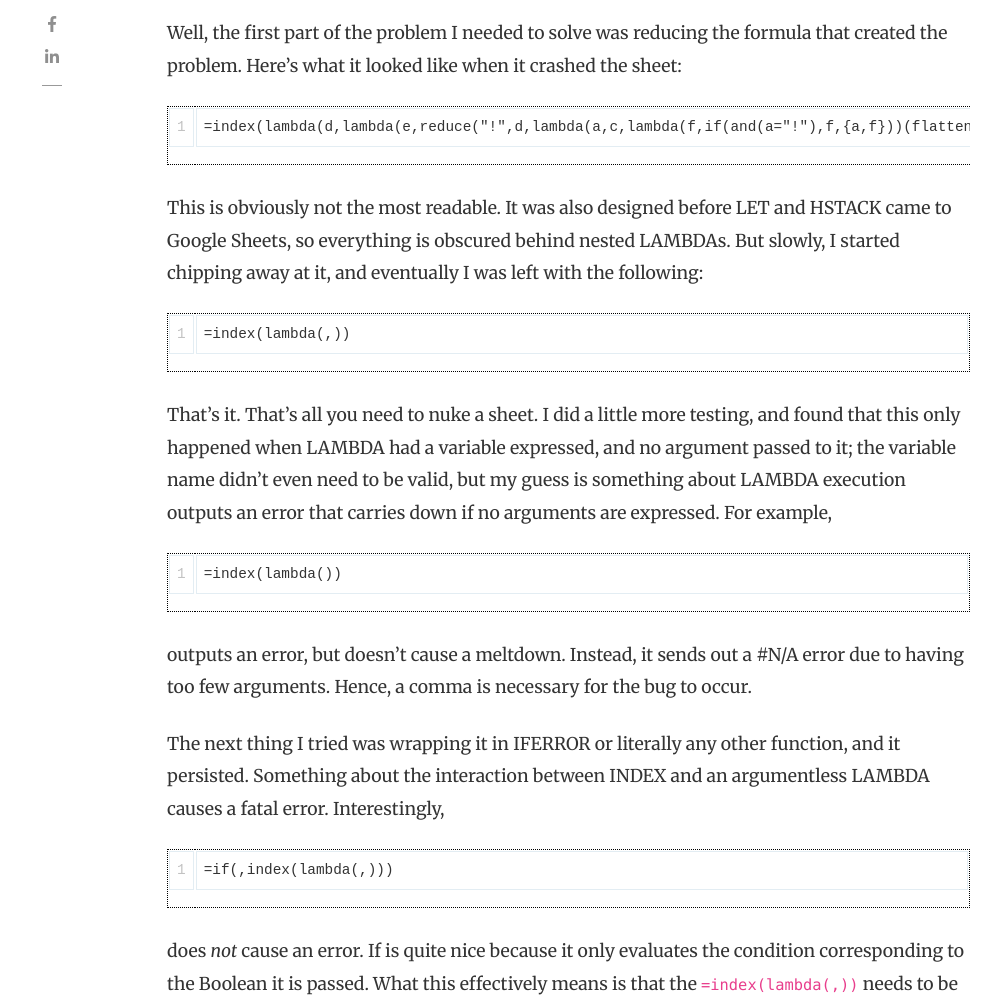
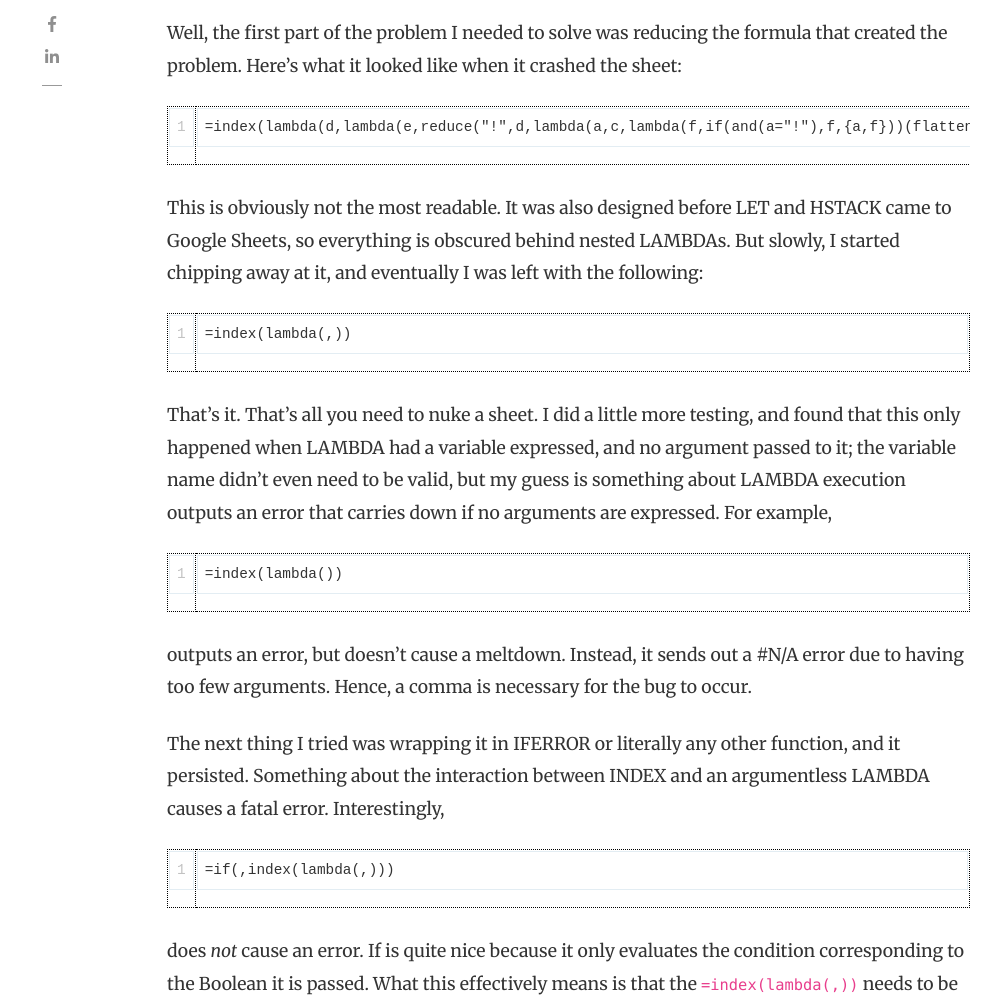
Before and after one commit to Astral1119/old, a Jekyll site: the page built from _posts/2023-02-14-crash-bug.md, in a window 1280 px wide and 1400 px high, scrolled down 1866 px. Shown: the part 154-1151 px from the top of the window, without its empty margins (118-1119 px from the left). Built offline with Jekyll 4.4.1, drawn with Linux system fonts in a browser that asks for light colours; nearby versions of some CDN libraries; comment, search, counter and statistics services are not loaded.

Commit message:
Update main.scss

```diff
--- a/assets/css/main.scss
+++ b/assets/css/main.scss
@@ -8,7 +8,7 @@
 	display:inline;
 }
 
-table {
+table,td {
   border: 1px dotted black;
 }
 
```
